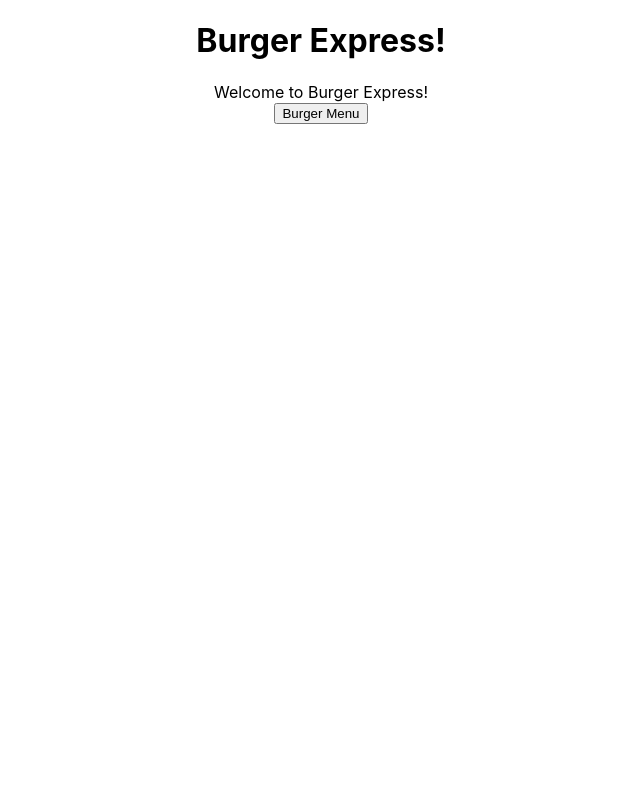
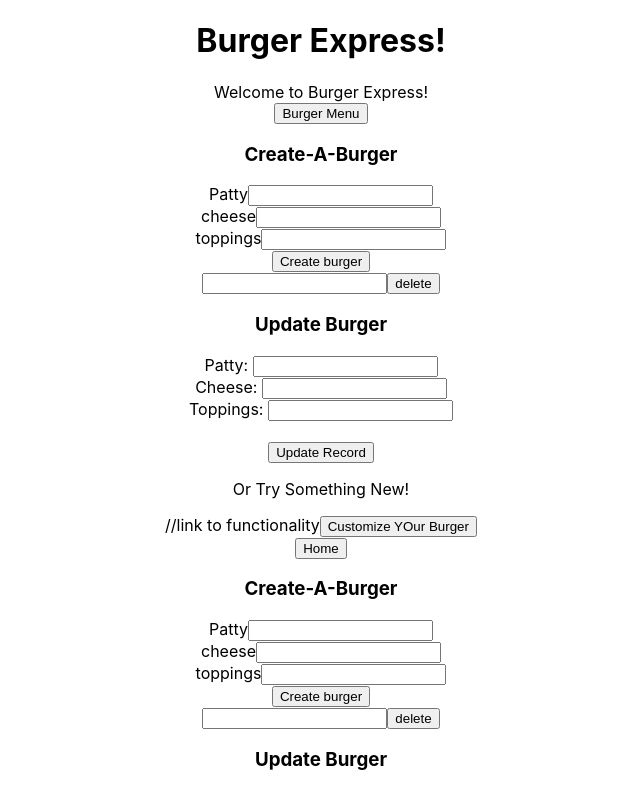
Before and after one commit to koshy123/Burger-Express, a React (Create React App) app in the folder burger-express/: page /customizer in a window 1280 px wide. Shown: the top 789 px of the page, without its empty margins (319-959 px from the left). Built offline with nearby package versions, Linux system fonts and the light colour scheme; no server answers.

Commit message:
create of crud is finished

```diff
--- a/burger-express/src/App.js
+++ b/burger-express/src/App.js
@@ -10,6 +10,7 @@ import './App.css';
 import Welcome from './components/Welcome.js';
 import Burger from './components/BurgerView.js';
 import EachBurger from './components/EachBurger.js';
+import Customizer from './components/Customizer';
 
 
 
@@ -40,11 +41,13 @@ function App() {
         <div className="welcome">
           <h1> Burger Express!</h1>
           <Welcome />
+          <Customizer/>
         </div>
         <Routes>
           <Route path="/burgerview" element={<Burger burgers={burgers} setBurgers={setBurgers} loading={loading}/>} />
           <Route path="/" />
           <Route path="/burgerview/:burger" element={<EachBurger burgers={burgers}  />} />
+          <Route path="/customizer" element={<Customizer/>}/>
         </Routes>
 
       </div>
--- a/burger-express/src/components/Create.js
+++ b/burger-express/src/components/Create.js
@@ -23,7 +23,7 @@ export default function Create() {
    // When a post request is sent to the create url, we'll add a new record to the database.
    const newBurger = { ...form };
 
-   await fetch("http://localhost:4000/", {
+   await fetch("http://localhost:4000/api/burgers", {
      method: "POST",
      headers: {
        "Content-Type": "application/json",
--- a/burger-express/src/components/Customizer.js
+++ b/burger-express/src/components/Customizer.js
@@ -1,7 +1,7 @@
 import React, { Fragment } from 'react';
 import { Link } from 'react-router-dom';
-import Create from './components/create';
-import Update from './components/update';
+import Create from '../components/Create.js';
+import Update from '../components/Update.js';
 
 
 
@@ -27,4 +27,4 @@ function Customizer () {
         </Fragment>
     )
 }
-export default SolarSystemView;
+export default Customizer;
```
Also changed, not shown: burger-express/src/references.txt (added).
